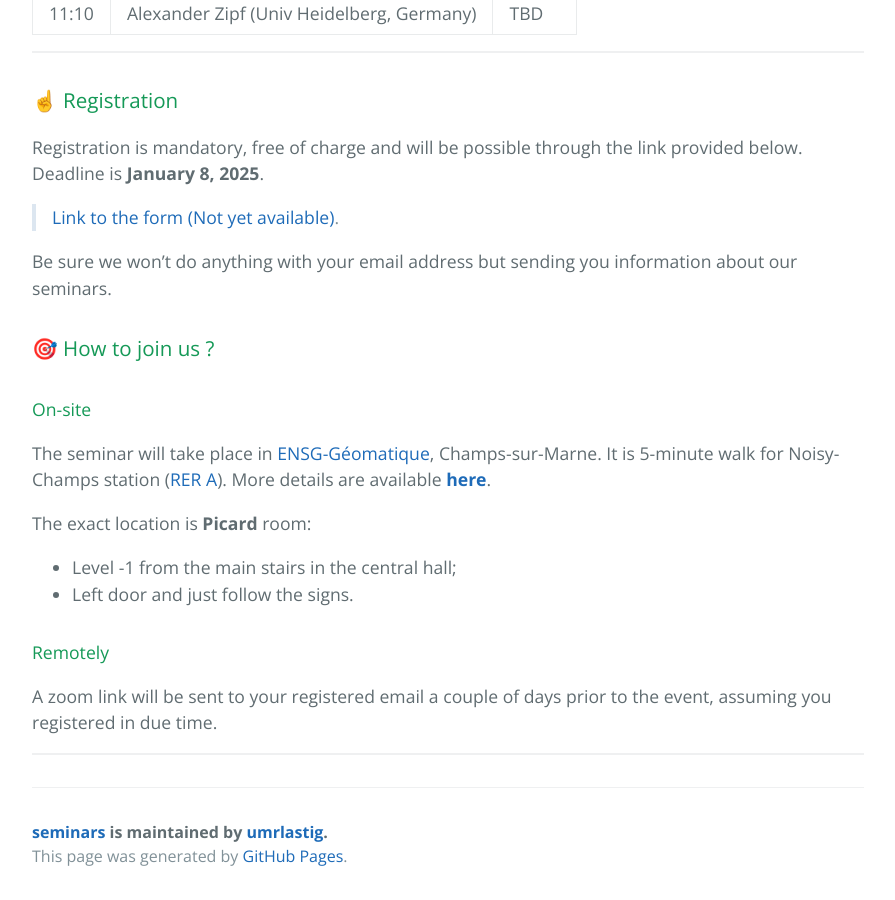
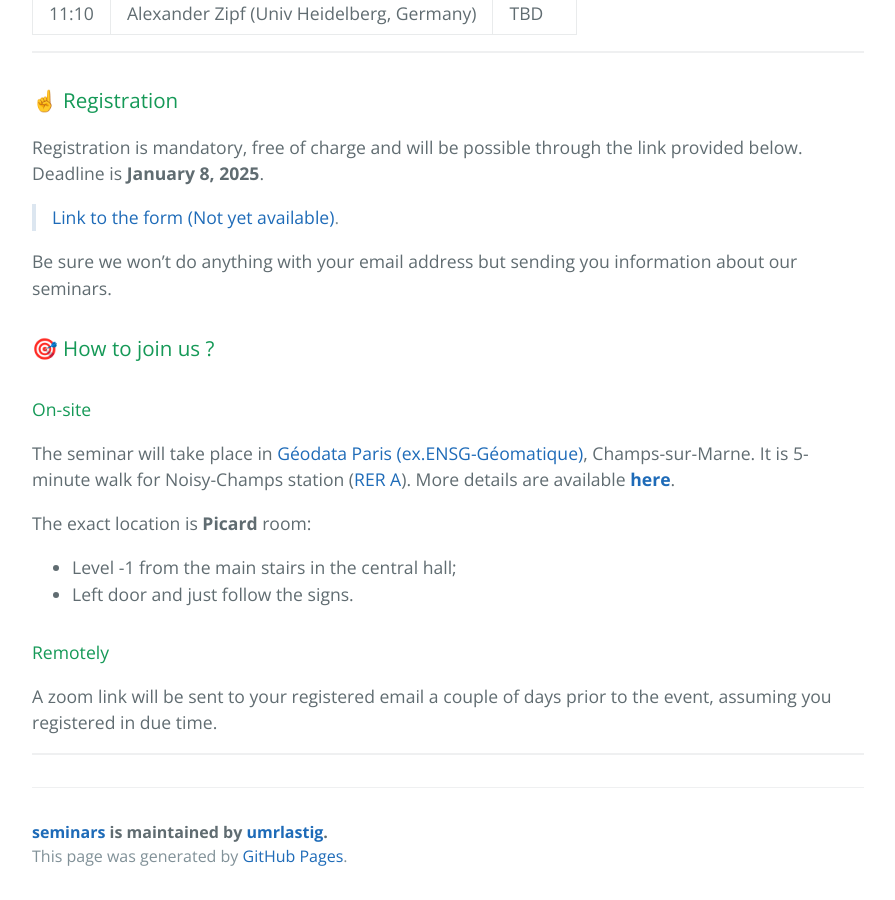
Before and after one commit to umrlastig/seminars, a Jekyll site: the page built from index.md, in a window 1280 px wide and 900 px high, scrolled down 2125 px. Shown: the whole window, without its empty margins (192-1087 px from the left). Built offline with Jekyll 4.4.1, drawn with Linux system fonts in a browser that asks for light colours.

Commit message:
update location

```diff
--- a/index.md
+++ b/index.md
@@ -59,7 +59,7 @@ Be sure we won't do anything with your email address but sending you information
 ### 🎯 How to join us ?
 
 #### On-site
-The seminar will take place in [ENSG-Géomatique](https://ensg.eu/fr), Champs-sur-Marne. It is 5-minute walk for Noisy-Champs station ([RER A](https://www.ratp.fr/plans-lignes/rer/a)). More details are available **[here](https://ensg.eu/en/node/62)**.
+The seminar will take place in [Géodata Paris (ex.ENSG-Géomatique)](https://ensg.eu/fr), Champs-sur-Marne. It is 5-minute walk for Noisy-Champs station ([RER A](https://www.ratp.fr/plans-lignes/rer/a)). More details are available **[here](https://ensg.eu/en/node/62)**.
 
 The exact location is **Picard** room:
  - Level -1 from the main stairs in the central hall;
```
